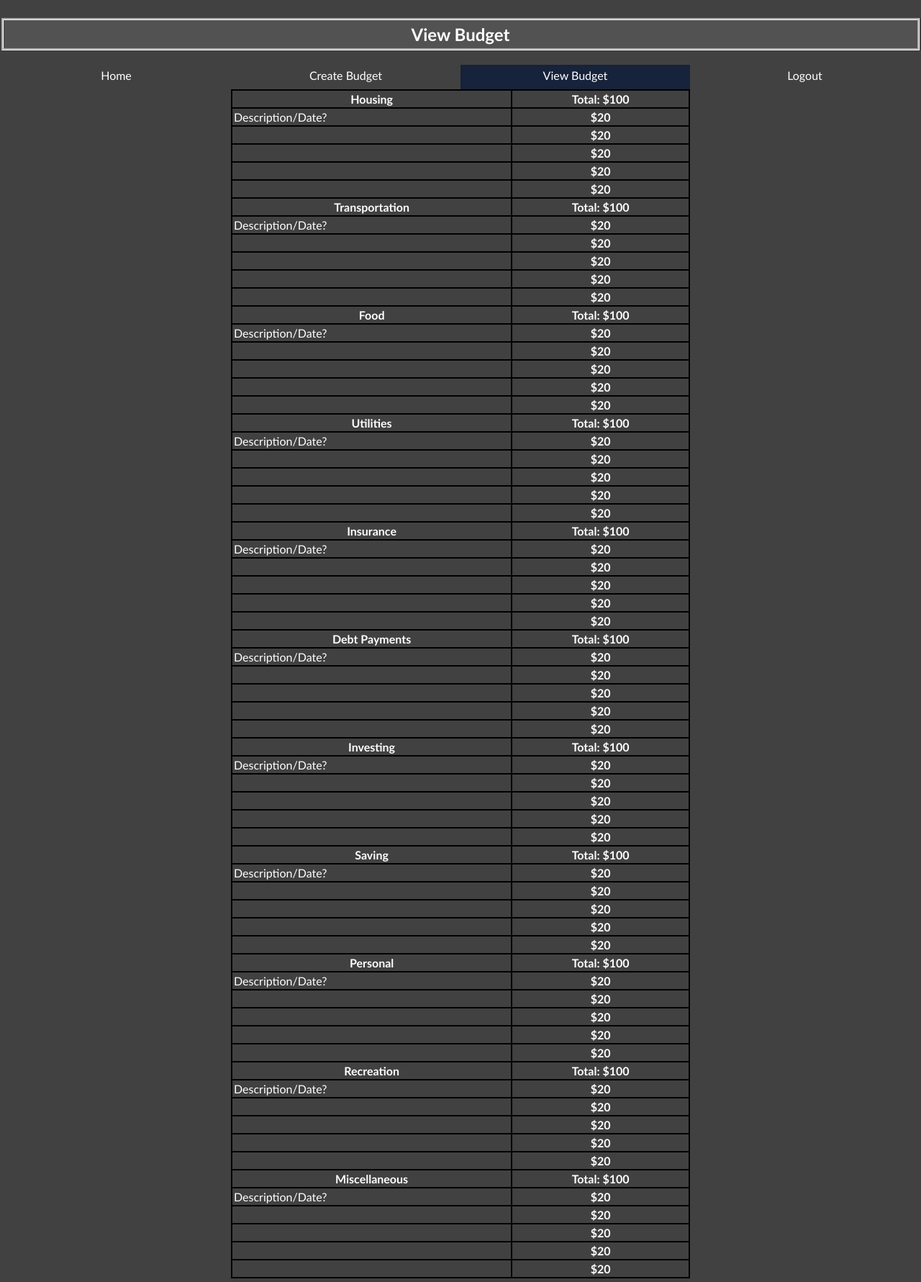
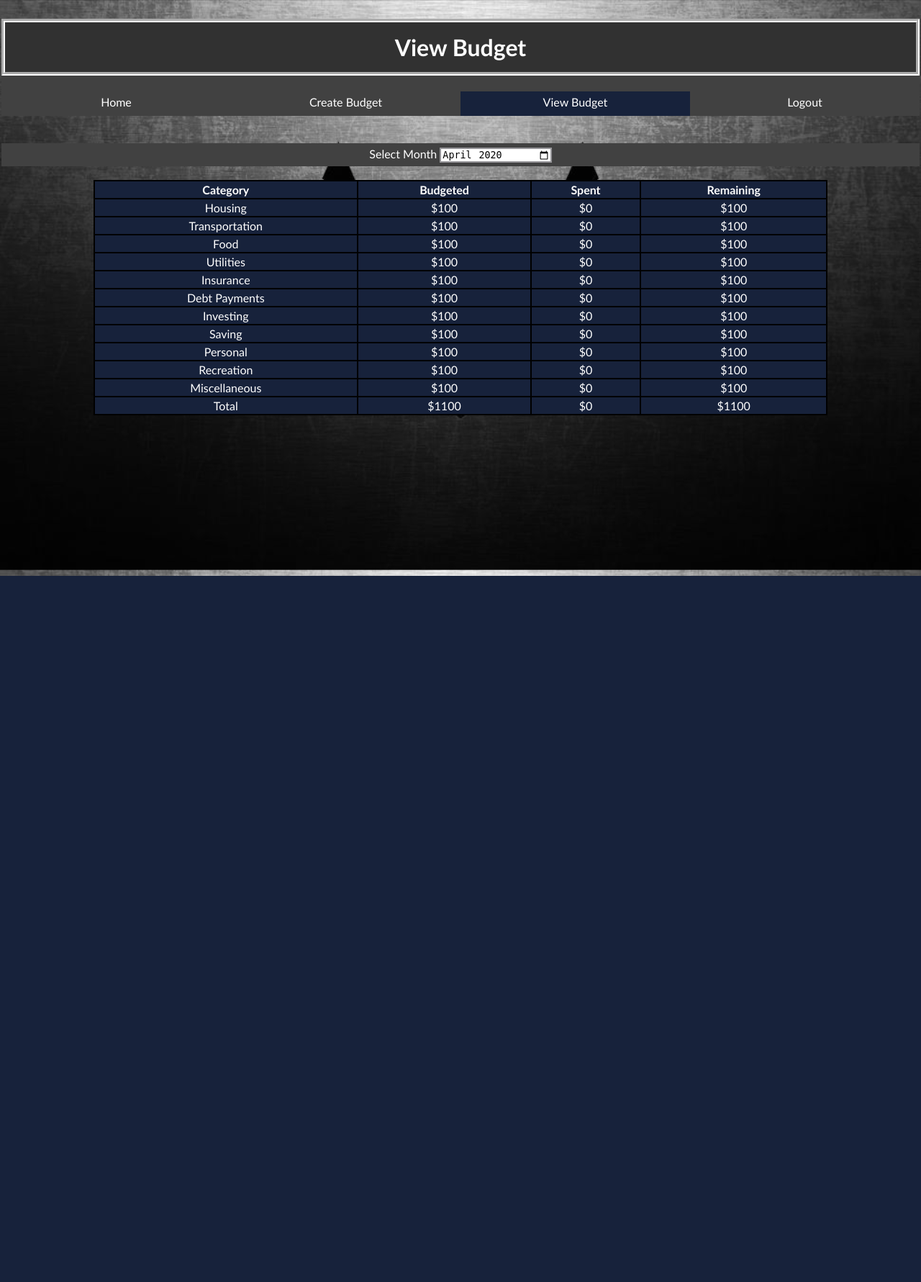
Before and after one commit to crichardson5/cs364Website, a PHP site: page /viewBudget.html in a window 1280 px wide. Shown: the whole page at 72% size. After the commit the page ends 800 px from the top, so only its background shows below. Run offline with PHP 8.4, Linux system fonts and the light colour scheme.

Commit message:
final submission for first website milestone

```diff
--- a/stylesheet.css
+++ b/stylesheet.css
@@ -10,7 +10,6 @@ html {
 	color: white;
 }
 body {
-	background-color: #414141;
 	padding: 5px 2px 5px 2px;
 	margin: 0;
 }
@@ -25,6 +24,13 @@ h1 {
 	text-align:center;
 }
 h2 {
+	background-color: #17223b;
+	padding: 5px;
+	border: 3px groove white;
+	text-align:center;
+}
+
+.loginh2 {
 	background-color: #525252;
 	padding: 5px;
 	border: 3px groove white;
@@ -32,11 +38,22 @@ h2 {
 }
 
 form {
+	background-color: #414141;
+	text-align: center;
 	padding: 5px;
 }
 
-table{
+.loginForm{
+	background-color: #17223b;
+}
+
+.createTable{
 	width: 50%;
+	margin:auto;
+}
+
+.viewTable{
+	width: 80%;
 	margin:auto;
 }
 
@@ -45,6 +62,11 @@ table{
 	margin-left: auto;
 	margin-right: auto;
 }
+
+.header{
+	background-color: #414141;
+}
+
 
 .navBar{
 	overflow: hidden;
@@ -73,6 +95,8 @@ table{
 }
 
 table, th, td{
+	text-align: center;
+	background-color: #17223b;
 	border: 2px solid black;
 	border-collapse: collapse;
 	padding: 2px;
@@ -88,7 +112,7 @@ input:valid {
 .loginBox{
  width: 310px;
  height: 310px;
- background: #000;
+ background-color: #17223b;
  color: #fff;
  top: 53%;
  left: 50%;
@@ -97,7 +121,7 @@ input:valid {
  box-sizing: border-box;
 }
 
-.loginBox input[type="submit"]:hover
+input[type="submit"]:hover
 {
     cursor: pointer;
     background: #ffc107;
--- a/viewBudget.html
+++ b/viewBudget.html
@@ -8,280 +8,102 @@
 	</head>
 
 	<body>
-		<h2>View Budget</h2>
-
-		<div class="navBar" align="center">
-			<a href="index.html">Home</a>
-			<a href="createBudget.html">Create Budget</a>
-			<a class="active" href="viewBudget.html">View Budget</a>
-			<a href="logout.php">Logout</a>
+		<div class="header">
+			<h1>View Budget</h1>
+			<div class="navBar" align="center">
+				<a href="index.html">Home</a>
+				<a href="createBudget.html">Create Budget</a>
+				<a class="active" href="viewBudget.html">View Budget</a>
+				<a href="logout.php">Logout</a>
+			</div>
 		</div>
 
-		<table>
+		<br><br>
+
+		<form id="selectBudgetMonth" class="form-vertical">
+			<label for="budgetMonth">Select Month</label>
+			<input type="month" id="budgetMonth" name="budgetMonth" value="2020-04">
+		</form>
+
+		<br>
+
+		<table class="viewTable">
 			<tr>
-				<th colspan="2">Housing</th>
-				<th>Total: $100</th>
+				<th>Category</th>
+				<th>Budgeted</th>
+				<th>Spent</th>
+				<th>Remaining</th>
 			</tr>
 			<tr>
-				<td colspan="2">Description/Date?</td>
-				<th>$20</th>
+				<td>Housing</td>
+				<td>$100</td>
+				<td>$0</td>
+				<td>$100</td>
 			</tr>
 			<tr>
-				<td colspan="2"></td>
-				<th>$20</th>
+				<td>Transportation</td>
+				<td>$100</td>
+				<td>$0</td>
+				<td>$100</td>
 			</tr>
 			<tr>
-				<td colspan="2"></td>
-				<th>$20</th>
+				<td>Food</td>
+				<td>$100</td>
+				<td>$0</td>
+				<td>$100</td>
 			</tr>
 			<tr>
-				<td colspan="2"></td>
-				<th>$20</th>
+				<td>Utilities</td>
+				<td>$100</td>
+				<td>$0</td>
+				<td>$100</td>
+			</tr>
+				<td>Insurance</td>
+				<td>$100</td>
+				<td>$0</td>
+				<td>$100</td>
+			<tr>
+				<td>Debt Payments</td>
+				<td>$100</td>
+				<td>$0</td>
+				<td>$100</td>
 			</tr>
 			<tr>
-				<td colspan="2"></td>
-				<th>$20</th>
+				<td>Investing</td>
+				<td>$100</td>
+				<td>$0</td>
+				<td>$100</td>
 			</tr>
 			<tr>
-				<th colspan="2">Transportation</th>
-				<th>Total: $100</th>
+				<td>Saving</td>
+				<td>$100</td>
+				<td>$0</td>
+				<td>$100</td>
 			</tr>
 			<tr>
-				<td colspan="2">Description/Date?</td>
-				<th>$20</th>
+				<td>Personal</td>
+				<td>$100</td>
+				<td>$0</td>
+				<td>$100</td>
 			</tr>
 			<tr>
-				<td colspan="2"></td>
-				<th>$20</th>
+				<td>Recreation</td>
+				<td>$100</td>
+				<td>$0</td>
+				<td>$100</td>
 			</tr>
 			<tr>
-				<td colspan="2"></td>
-				<th>$20</th>
-			</tr>
+				<td>Miscellaneous</td>
+				<td>$100</td>
+				<td>$0</td>
+				<td>$100</td>
 			<tr>
-				<td colspan="2"></td>
-				<th>$20</th>
-			</tr>
 			<tr>
-				<td colspan="2"></td>
-				<th>$20</th>
-			</tr>
+				<td>Total</td>
+				<td>$1100</td>
+				<td>$0</td>
+				<td>$1100</td>
 			<tr>
-				<th colspan="2">Food</th>
-				<th>Total: $100</th>
-			</tr>
-			<tr>
-				<td colspan="2">Description/Date?</td>
-				<th>$20</th>
-			</tr>
-			<tr>
-				<td colspan="2"></td>
-				<th>$20</th>
-			</tr>
-			<tr>
-				<td colspan="2"></td>
-				<th>$20</th>
-			</tr>
-			<tr>
-				<td colspan="2"></td>
-				<th>$20</th>
-			</tr>
-			<tr>
-				<td colspan="2"></td>
-				<th>$20</th>
-			</tr>
-			<tr>
-				<th colspan="2">Utilities</th>
-				<th>Total: $100</th>
-			</tr>
-			<tr>
-				<td colspan="2">Description/Date?</td>
-				<th>$20</th>
-			</tr>
-			<tr>
-				<td colspan="2"></td>
-				<th>$20</th>
-			</tr>
-			<tr>
-				<td colspan="2"></td>
-				<th>$20</th>
-			</tr>
-			<tr>
-				<td colspan="2"></td>
-				<th>$20</th>
-			</tr>
-			<tr>
-				<td colspan="2"></td>
-				<th>$20</th>
-			</tr>
-			<tr>
-				<th colspan="2">Insurance</th>
-				<th>Total: $100</th>
-			</tr>
-			<tr>
-				<td colspan="2">Description/Date?</td>
-				<th>$20</th>
-			</tr>
-			<tr>
-				<td colspan="2"></td>
-				<th>$20</th>
-			</tr>
-			<tr>
-				<td colspan="2"></td>
-				<th>$20</th>
-			</tr>
-			<tr>
-				<td colspan="2"></td>
-				<th>$20</th>
-			</tr>
-			<tr>
-				<td colspan="2"></td>
-				<th>$20</th>
-			</tr>
-			<tr>
-				<th colspan="2">Debt Payments</th>
-				<th>Total: $100</th>
-			</tr>
-			<tr>
-				<td colspan="2">Description/Date?</td>
-				<th>$20</th>
-			</tr>
-			<tr>
-				<td colspan="2"></td>
-				<th>$20</th>
-			</tr>
-			<tr>
-				<td colspan="2"></td>
-				<th>$20</th>
-			</tr>
-			<tr>
-				<td colspan="2"></td>
-				<th>$20</th>
-			</tr>
-			<tr>
-				<td colspan="2"></td>
-				<th>$20</th>
-			</tr>
-			<tr>
-				<th colspan="2">Investing</th>
-				<th>Total: $100</th>
-			</tr>
-			<tr>
-				<td colspan="2">Description/Date?</td>
-				<th>$20</th>
-			</tr>
-			<tr>
-				<td colspan="2"></td>
-				<th>$20</th>
-			</tr>
-			<tr>
-				<td colspan="2"></td>
-				<th>$20</th>
-			</tr>
-			<tr>
-				<td colspan="2"></td>
-				<th>$20</th>
-			</tr>
-			<tr>
-				<td colspan="2"></td>
-				<th>$20</th>
-			</tr>
-			<tr>
-				<th colspan="2">Saving</th>
-				<th>Total: $100</th>
-			</tr>
-			<tr>
-				<td colspan="2">Description/Date?</td>
-				<th>$20</th>
-			</tr>
-			<tr>
-				<td colspan="2"></td>
-				<th>$20</th>
-			</tr>
-			<tr>
-				<td colspan="2"></td>
-				<th>$20</th>
-			</tr>
-			<tr>
-				<td colspan="2"></td>
-				<th>$20</th>
-			</tr>
-			<tr>
-				<td colspan="2"></td>
-				<th>$20</th>
-			</tr>
-			<tr>
-				<th colspan="2">Personal</th>
-				<th>Total: $100</th>
-			</tr>
-			<tr>
-				<td colspan="2">Description/Date?</td>
-				<th>$20</th>
-			</tr>
-			<tr>
-				<td colspan="2"></td>
-				<th>$20</th>
-			</tr>
-			<tr>
-				<td colspan="2"></td>
-				<th>$20</th>
-			</tr>
-			<tr>
-				<td colspan="2"></td>
-				<th>$20</th>
-			</tr>
-			<tr>
-				<td colspan="2"></td>
-				<th>$20</th>
-			</tr>
-			<tr>
-				<th colspan="2">Recreation</th>
-				<th>Total: $100</th>
-			</tr>
-			<tr>
-				<td colspan="2">Description/Date?</td>
-				<th>$20</th>
-			</tr>
-			<tr>
-				<td colspan="2"></td>
-				<th>$20</th>
-			</tr>
-			<tr>
-				<td colspan="2"></td>
-				<th>$20</th>
-			</tr>
-			<tr>
-				<td colspan="2"></td>
-				<th>$20</th>
-			</tr>
-			<tr>
-				<td colspan="2"></td>
-				<th>$20</th>
-			</tr>
-			<tr>
-				<th colspan="2">Miscellaneous</th>
-				<th>Total: $100</th>
-			</tr>
-			<tr>
-				<td colspan="2">Description/Date?</td>
-				<th>$20</th>
-			</tr>
-			<tr>
-				<td colspan="2"></td>
-				<th>$20</th>
-			</tr>
-			<tr>
-				<td colspan="2"></td>
-				<th>$20</th>
-			</tr>
-			<tr>
-				<td colspan="2"></td>
-				<th>$20</th>
-			</tr>
-			<tr>
-				<td colspan="2"></td>
-				<th>$20</th>
-			</tr>
 		</table>
 	</body>
 </html>
```
Also changed, not shown: createBudget.html (+14 -2 lines), index.html (+8 -1 lines), loginPage364.php (+5 -3 lines).
